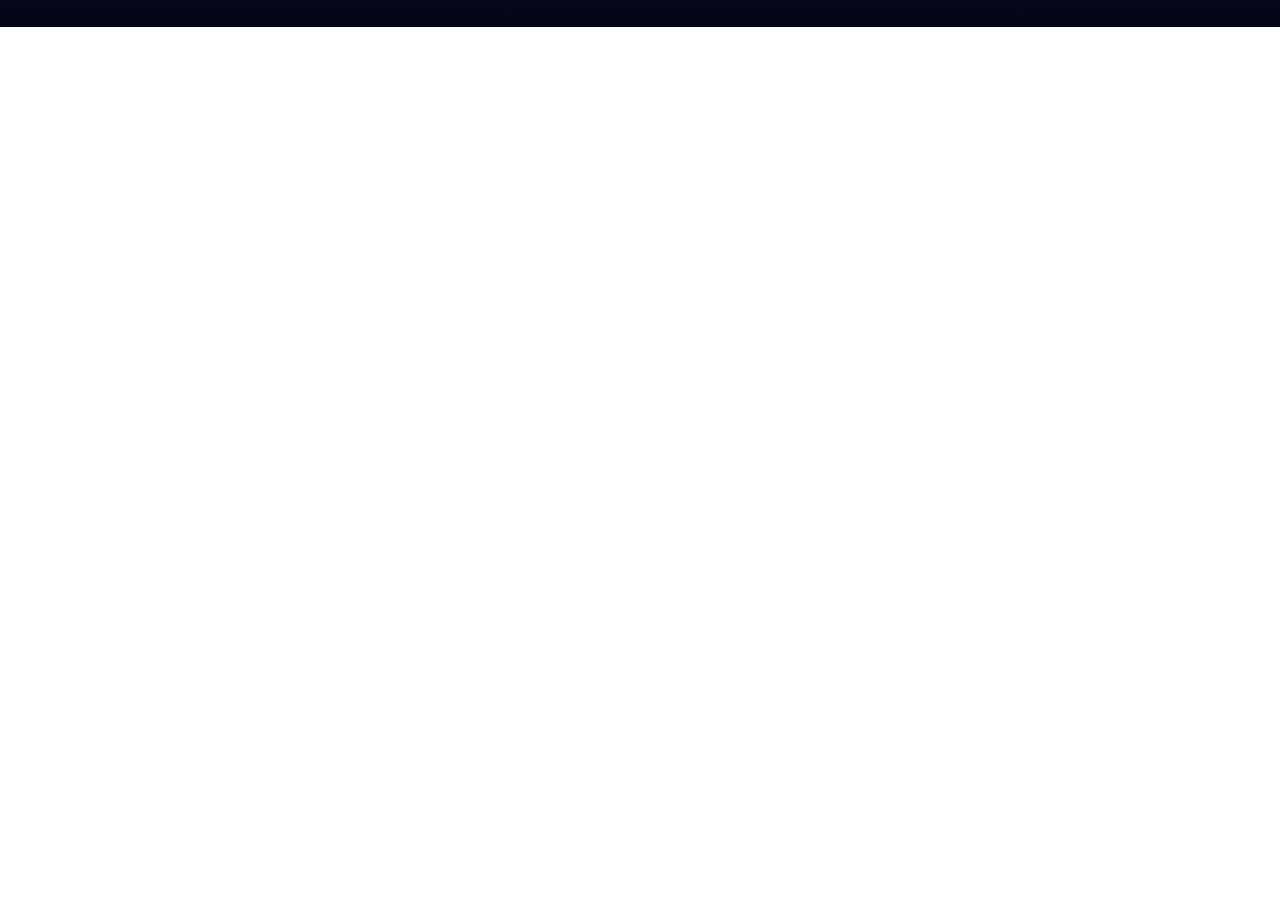
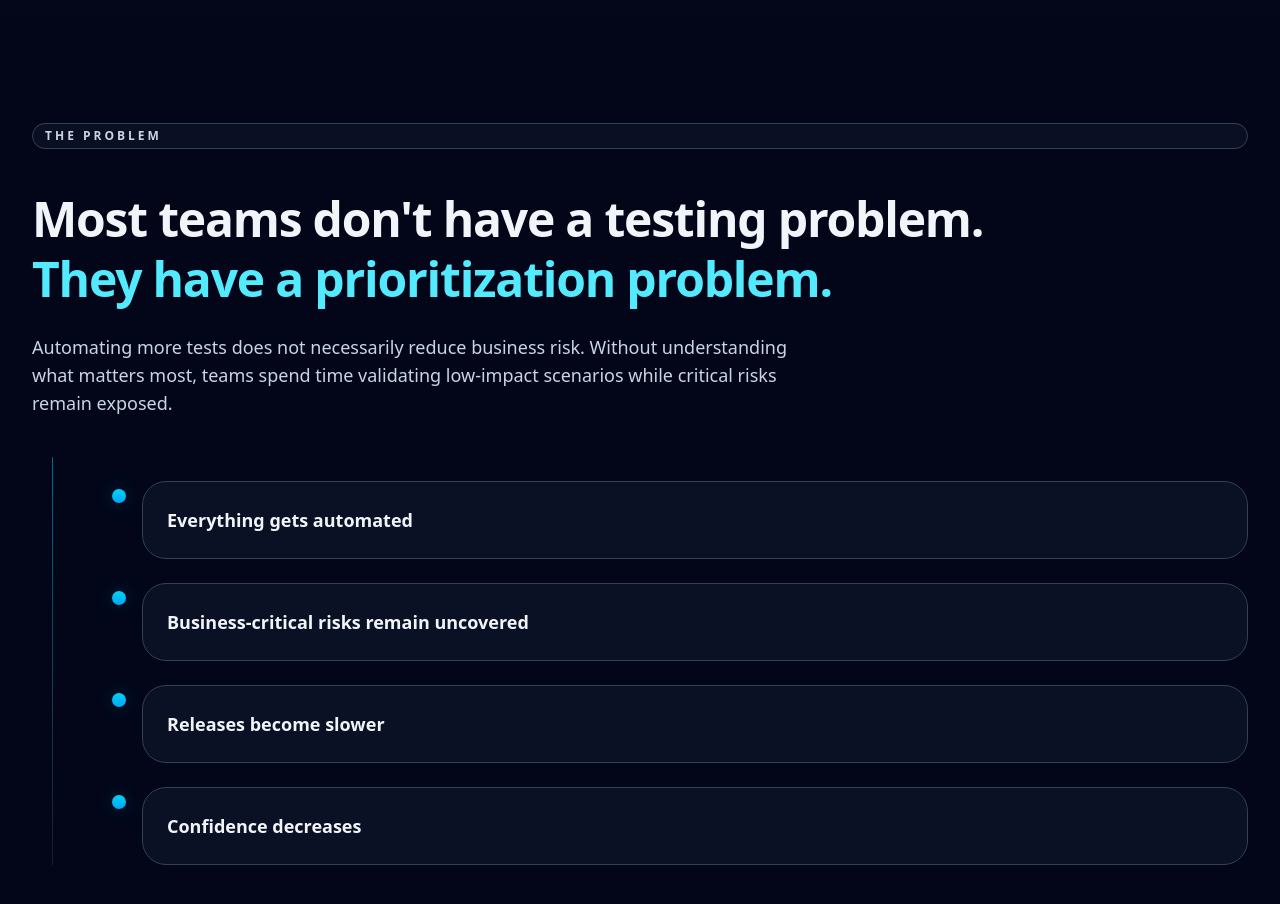
Before and after one commit to MariaCVal07/guardian-web, a Next.js app: page / in a window 1280 px wide. Shown: the part 860-1764 px from the top of the page. Before the commit the page ends 887 px from the top, so only its background shows below. Built offline with nearby package versions, Linux system fonts and the light colour scheme.

Commit message:
feat: implement problem section

```diff
--- a/app/page.tsx
+++ b/app/page.tsx
@@ -1,11 +1,13 @@
 import Navbar from "@/components/layout/navbar";
 import Hero from "@/components/sections/hero";
+import Problem from "@/components/sections/problem";
 
 export default function Home() {
   return (
     <>
       <Navbar />
       <Hero />
+      <Problem />
     </>
   );
 }
--- a/src/components/problem.tsx
+++ /dev/null
@@ -1,50 +0,0 @@
-import React from "react";
-import Container from "./ui/container";
-import { en } from "../messages/en";
-
-export default function Problem(): JSX.Element {
-  const p = en.problem;
-
-  return (
-    <section
-      className="text-[#e6eef8] py-16 lg:py-24 bg-gradient-to-b from-transparent to-[rgba(6,10,15,0.02)]"
-      aria-labelledby="problem-heading"
-    >
-      <Container>
-        <div className="flex flex-col gap-8 lg:gap-10">
-          <div className="meta">
-            <span className="inline-block text-xs font-semibold tracking-wider text-[#9fb3d1] border border-white/5 px-3 py-1 rounded-full bg-white/5">{p.badge}</span>
-          </div>
-
-          <h2 id="problem-heading" className="m-0 text-2xl md:text-4xl font-extrabold leading-tight flex flex-col gap-2">
-            <span className="">{p.title}</span>
-            <span className="text-[#9bd1ff]">{p.highlight}</span>
-          </h2>
-
-          <p className="m-0 text-[#c7d9ea] max-w-[820px] text-base md:text-lg leading-relaxed">{p.description}</p>
-
-          <div className="relative pt-6">
-            <div
-              className="absolute left-5 top-0 bottom-0 w-[2px] bg-gradient-to-b from-[rgba(155,209,255,0.25)] to-[rgba(155,209,255,0.06)] rounded-sm"
-              aria-hidden="true"
-            />
-
-            <ol className="list-none m-0 p-0 pl-14 md:pl-20 flex flex-col gap-7">
-              {p.flow.map((step, idx) => (
-                <li key={idx} className="flex items-start gap-4">
-                  <div className="w-3 h-3 rounded-full bg-gradient-to-b from-[#9bd1ff] to-[#6bb0e6] shadow-[0_0_12px_rgba(107,176,230,0.18)] mt-2 flex-shrink-0" />
-
-                  <article className="flex-1 rounded-xl border border-white/5 bg-white/5 backdrop-blur-md transition-transform will-change-transform hover:-translate-y-2 hover:shadow-2xl">
-                    <div className="p-5 md:p-7">
-                      <h4 className="m-0 text-base md:text-lg font-semibold text-[#eaf6ff]">{step}</h4>
-                    </div>
-                  </article>
-                </li>
-              ))}
-            </ol>
-          </div>
-        </div>
-      </Container>
-    </section>
-  );
-}
--- /dev/null
+++ b/src/components/sections/problem.tsx
@@ -0,0 +1,56 @@
+import Container from "../ui/container";
+import { messages, type Locale } from "@/lib/i18n";
+
+type ProblemProps = {
+  locale?: Locale;
+};
+
+export default function Problem({ locale = "en" }: ProblemProps) {
+  const t = messages[locale].problem;
+
+  return (
+    <section className="bg-slate-950 text-slate-100 py-16 lg:py-24" aria-labelledby="problem-heading">
+      <Container>
+        <div className="flex flex-col gap-10">
+          <span className="inline-flex items-center rounded-full border border-slate-700 bg-slate-900/60 px-3 py-1 text-xs font-semibold uppercase tracking-[0.25em] text-slate-300">
+            {t.badge}
+          </span>
+
+          <div className="space-y-5 md:space-y-6">
+            <h2 id="problem-heading" className="text-3xl font-bold leading-tight tracking-tight sm:text-4xl lg:text-5xl">
+              <span className="block">{t.title}</span>
+              <span className="block text-cyan-300">{t.highlight}</span>
+            </h2>
+
+            <p className="max-w-3xl text-sm leading-7 text-slate-300 sm:text-base md:text-lg">
+              {t.description}
+            </p>
+          </div>
+
+          <div className="relative pt-6">
+            <div
+              className="pointer-events-none absolute left-5 top-0 bottom-0 w-px rounded-full bg-gradient-to-b from-cyan-400/50 to-slate-500/20"
+              aria-hidden="true"
+            />
+
+            <ol className="m-0 list-none space-y-6 pl-14 md:pl-20">
+              {t.flow.map((step) => (
+                <li key={step} className="flex items-start gap-4">
+                  <span className="mt-2 block h-3.5 w-3.5 rounded-full bg-gradient-to-b from-cyan-400 to-sky-500 shadow-[0_0_20px_rgba(56,189,248,0.22)] flex-shrink-0" />
+
+                  <article className="w-full rounded-3xl border border-slate-700 bg-slate-900/70 backdrop-blur-sm transition duration-200 ease-out hover:-translate-y-1 hover:border-slate-500/40 hover:bg-slate-900/80">
+                    <div className="p-5 md:p-6">
+                      <p className="m-0 text-base font-semibold leading-7 text-slate-100 md:text-lg">
+                        {step}
+                      </p>
+                    </div>
+                  </article>
+                </li>
+              ))}
+            </ol>
+          </div>
+        </div>
+      </Container>
+    </section>
+  );
+}
```
